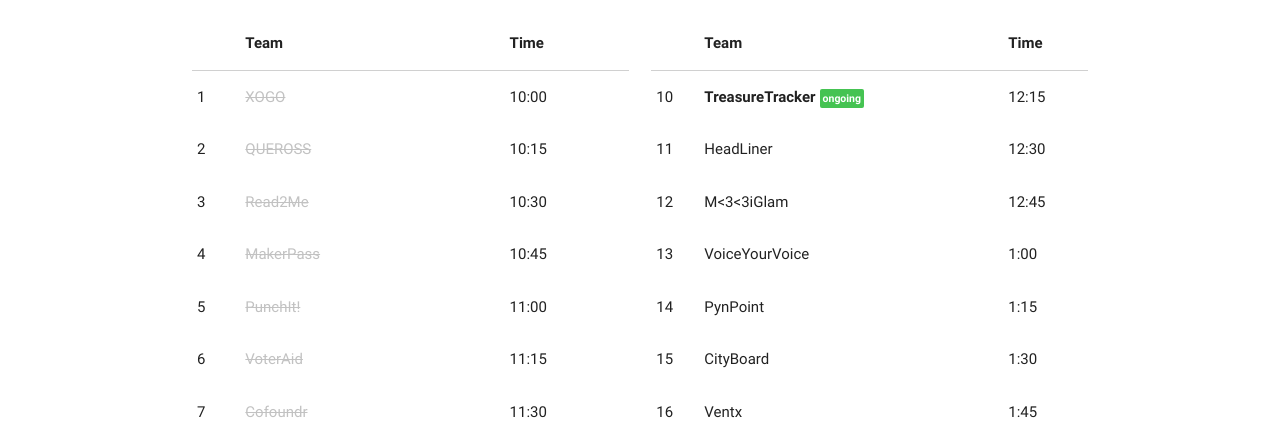
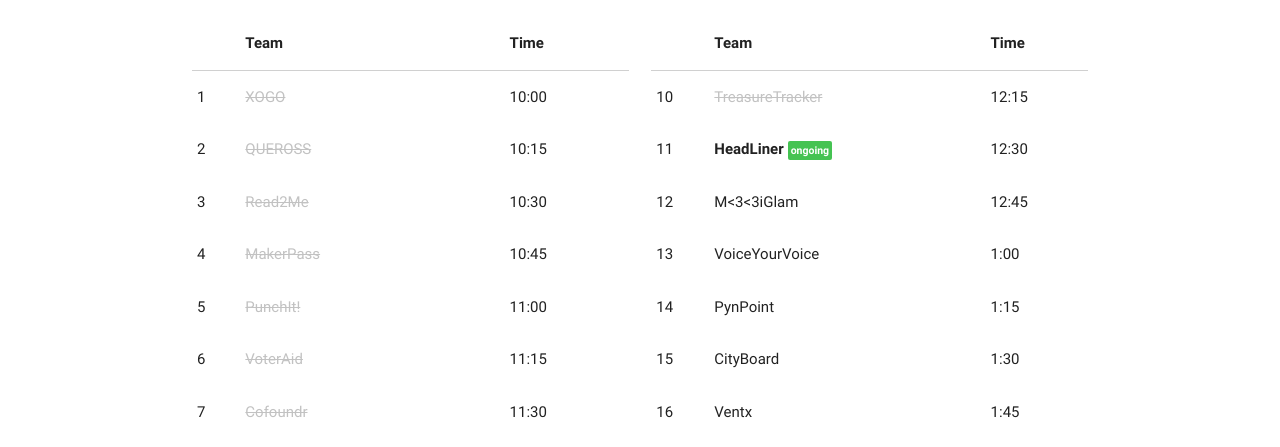
Before and after one commit to MangoHacks/swmiami-megaphone, a plain HTML site: page index.html in a window 1280 px wide. Shown: the part 353-800 px from the top of the page. Drawn offline with nearby package versions, Linux system fonts and the light colour scheme; files whose address does not match are found by name.

Commit message:
ran out of funny lines for now

```diff
--- a/index.html
+++ b/index.html
@@ -122,12 +122,12 @@
             <tbody>
               <tr>
                 <td>10</td>
-                <td class="team-current">TreasureTracker</td>
+                <td class="team-done">TreasureTracker</td>
                 <td>12:15</td>
               </tr>
               <tr>
                 <td>11</td>
-                <td>HeadLiner</td>
+                <td class="team-current">HeadLiner</td>
                 <td>12:30</td>
               </tr>
               <tr>
```
